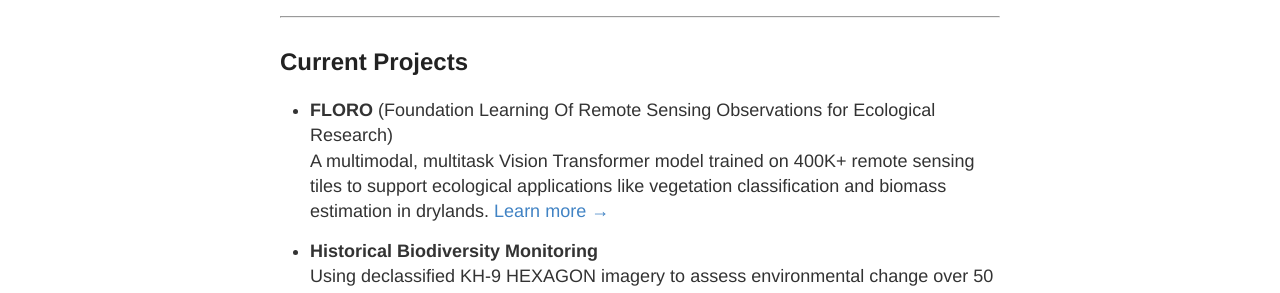
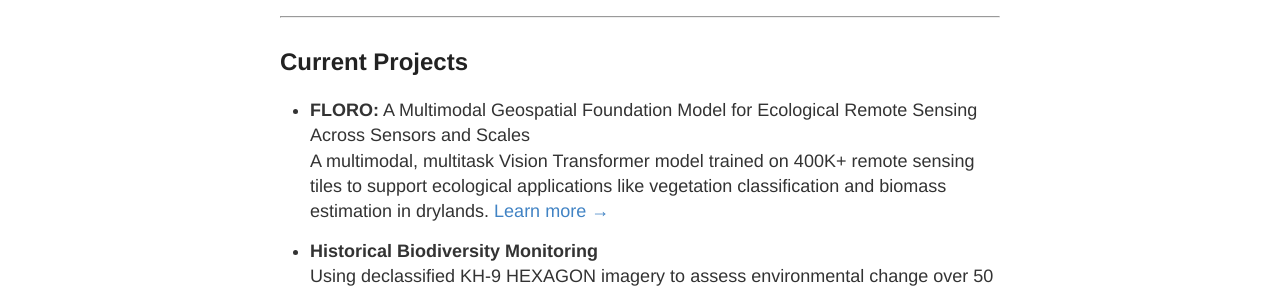
Before and after one commit to jorlrodriguezg/jorlrodriguezg.github.io, a Jekyll site: the page built from about.md, in a window 1280 px wide. Shown: the part 810-1103 px from the top of the page. Built offline with Jekyll 4.4.1, drawn with Linux system fonts in a browser that asks for light colours.

Commit message:
Update floro page and about information

```diff
--- a/about.md
+++ b/about.md
@@ -16,7 +16,7 @@ I also collaborate on developing automated workflows for vegetation biomass esti
 
 ## Current Projects
 
-- **FLORO** (Foundation Learning Of Remote Sensing Observations for Ecological Research)
+- **FLORO:** A Multimodal Geospatial Foundation Model for Ecological Remote Sensing Across Sensors and Scales
   A multimodal, multitask Vision Transformer model trained on 400K+ remote sensing tiles to support ecological applications like vegetation classification and biomass estimation in drylands. [Learn more →](/floro/)
 
 - **Historical Biodiversity Monitoring**
```
Also changed, not shown: floro.md (+1 -1 lines).
